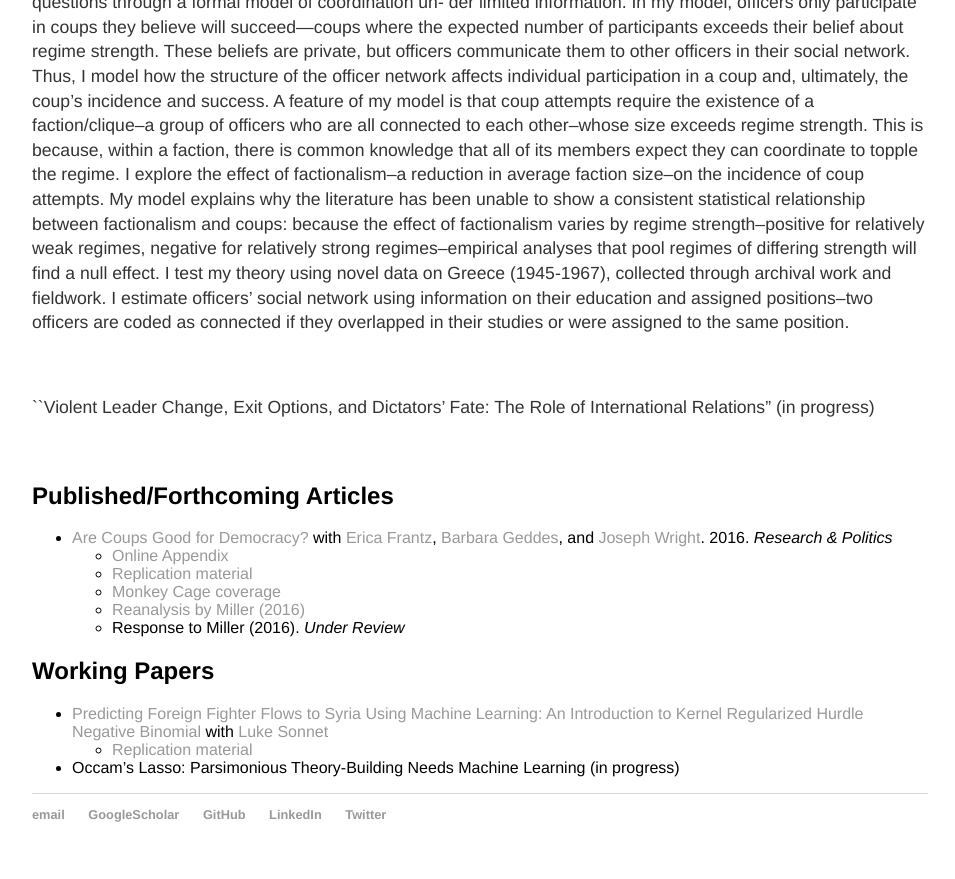
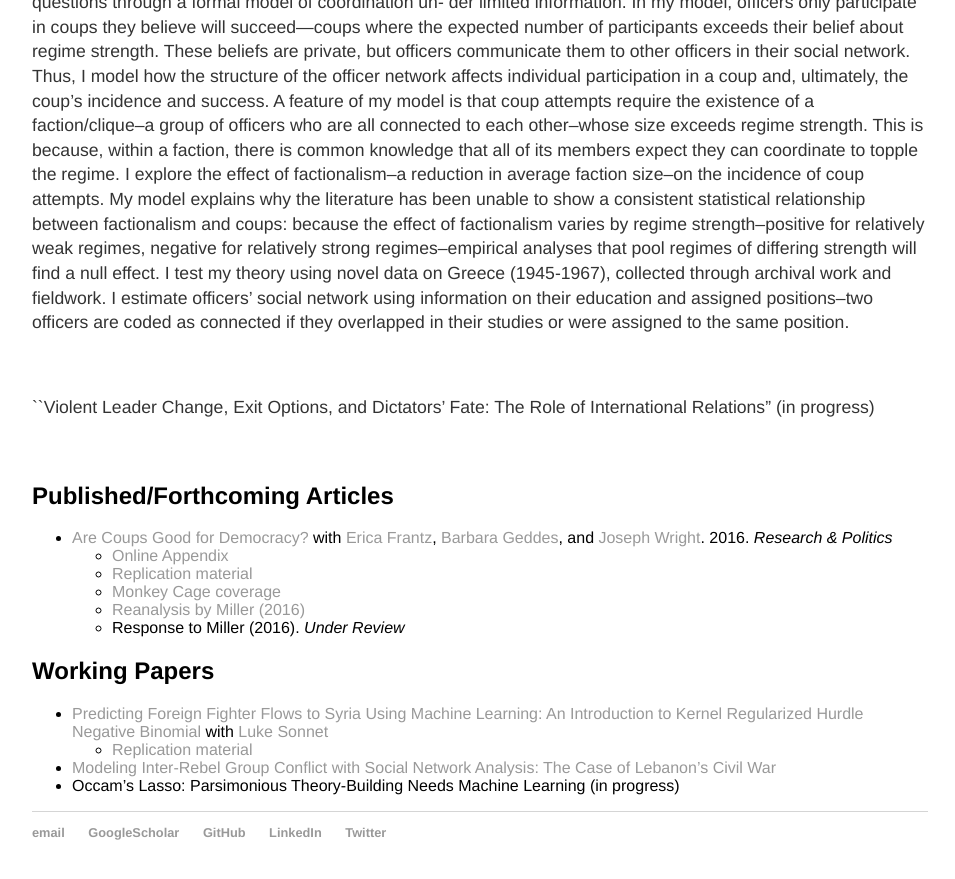
Before and after one commit to georgederpa/georgederpa, a Jekyll site: the page built from research/index.md, in a window 1280 px wide and 900 px high, scrolled down 1057 px. Shown: the top 879 px of the window, without its empty margins (160-1115 px from the left). Built offline with Jekyll 4.4.1, drawn with Linux system fonts in a browser that asks for light colours; our own code applies the rules of GitHub Pages for plain Markdown files.

Commit message:
Update index.md

```diff
--- a/research/index.md
+++ b/research/index.md
@@ -30,4 +30,5 @@ Abtract: Why do some military officers participate in coups, while others stay i
 ## Working Papers
 * [Predicting Foreign Fighter Flows to Syria Using Machine Learning: An Introduction to Kernel Regularized Hurdle Negative Binomial](https://www.dropbox.com/s/1ny0cewhyv2o4vb/derpanopoulos_sonnet_ff.pdf?dl=0) with [Luke Sonnet](http://lukesonnet.github.io/)
   * [Replication material](https://github.com/lukesonnet/foreign_fighters)
+* [Modeling Inter-Rebel Group Conflict with Social Network Analysis: The Case of Lebanon's Civil War](/research/218_Project_Derpanopoulos.pdf)
 * Occam’s Lasso: Parsimonious Theory-Building Needs Machine Learning (in progress)
```
